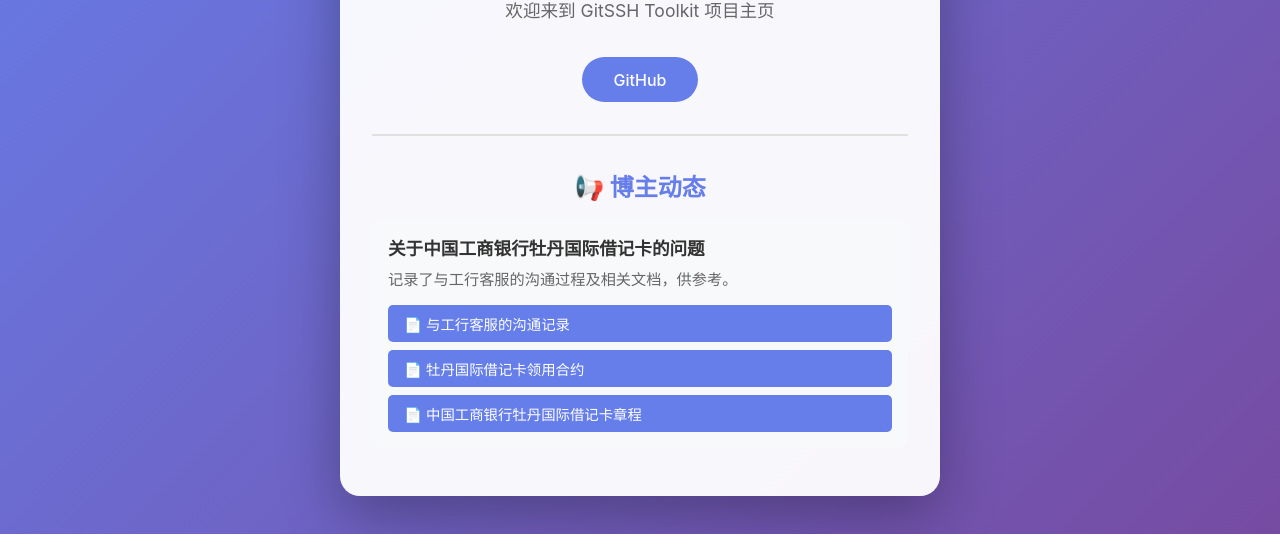
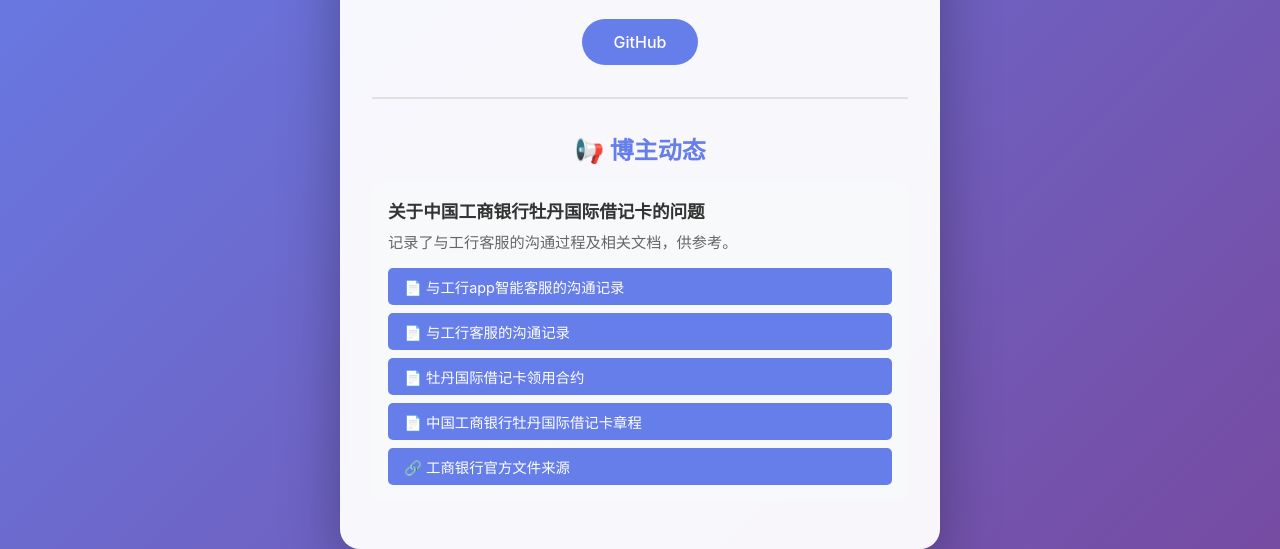
Before and after one commit to gitsshtk/gitsshtk.github.io, a plain HTML site: page index.html in a window 1280 px wide. Shown: the part 266-815 px from the top of the page. Drawn offline with Linux system fonts and the light colour scheme.

Commit message:
第二次提交：新增了与工行APP智能客服的沟通记录。

```diff
--- a/index.html
+++ b/index.html
@@ -156,9 +156,11 @@
                 <h3>关于中国工商银行牡丹国际借记卡的问题</h3>
                 <p>记录了与工行客服的沟通过程及相关文档，供参考。</p>
                 <div class="doc-links">
+                    <a href="ducs/与工行app智能客服的沟通记录.pdf" class="doc-link" target="_blank">📄 与工行app智能客服的沟通记录</a>
                     <a href="ducs/关于牡丹国际借记卡问题与工行客服的沟通记录.pdf" class="doc-link" target="_blank">📄 与工行客服的沟通记录</a>
                     <a href="ducs/牡丹国际借记卡领用合约.pdf" class="doc-link" target="_blank">📄 牡丹国际借记卡领用合约</a>
                     <a href="ducs/中国工商银行牡丹国际借记卡章程.pdf" class="doc-link" target="_blank">📄 中国工商银行牡丹国际借记卡章程</a>
+                    <a href="https://www.icbc.com.cn/page/721852288250708004.html" class="doc-link" target="_blank">🔗 工商银行官方文件来源</a>
                 </div>
             </div>
         </div>
```
Also changed, not shown: 1 other file.
